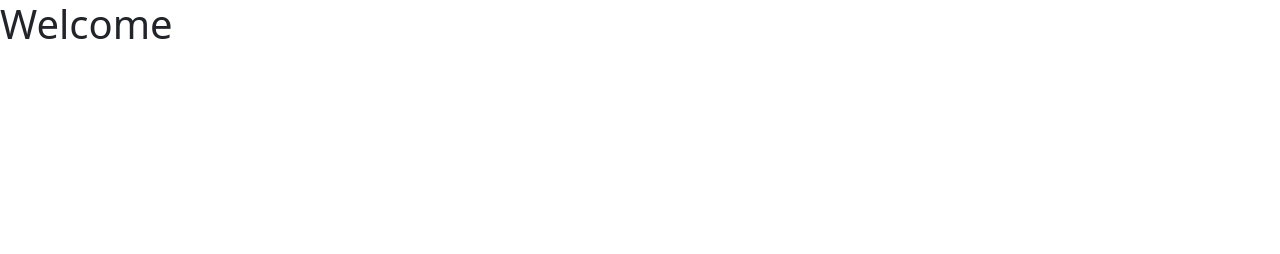
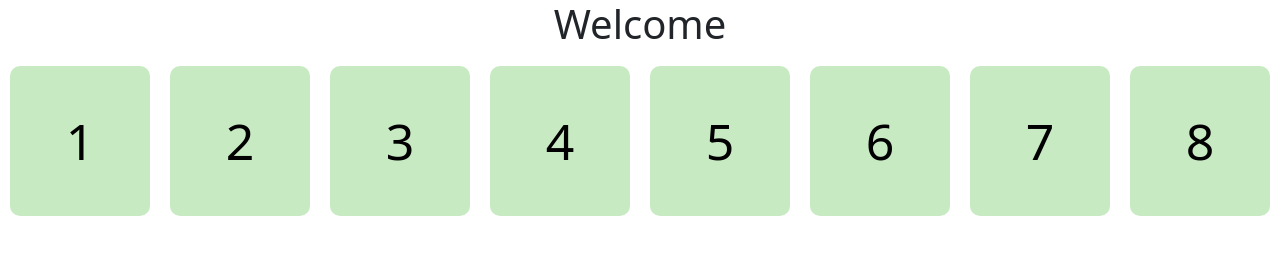
Before and after one commit to TomatoCakePasta/ReceptionSystem, a plain HTML site: page index.html in a window 1280 px wide. Drawn offline with nearby package versions, Linux system fonts and the light colour scheme.

Commit message:
受付タッチパネルの作成

```diff
--- a/index.html
+++ b/index.html
@@ -2,12 +2,66 @@
 <html lang="en">
 <head>
     <meta charset="UTF-8">
-    <meta name="viewport" content="width=device-width, initial-scale=1.0">
+    <meta name="viewport" content="width=device-width, initial-scale=1">
     <title>Reception</title>
     <link href="https://cdn.jsdelivr.net/npm/bootstrap@5.3.0/dist/css/bootstrap.min.css" rel="stylesheet" integrity="sha384-9ndCyUaIbzAi2FUVXJi0CjmCapSmO7SnpJef0486qhLnuZ2cdeRhO02iuK6FUUVM" crossorigin="anonymous">
 </head>
 <body>
-<h1>Welcome</h1>
+    <div class="flex center">
+        <h1 class="">Welcome</h1>
+    </div>
+    <div class="select-ui">
+        <input class="select-ui" name="card-touch" id="1" class="btn-primary" type="checkbox" onclick="handleEntryExit(1)"><label for="1">1</label>
+        <input class="select-ui" name="card-touch" id="2" class="btn-primary" type="checkbox" onclick="handleEntryExit(2)"><label for="2">2</label>
+        <input class="select-ui" name="card-touch" id="3" class="btn-primary" type="checkbox" onclick="handleEntryExit(3)"><label for="3">3</label>
+        <input class="select-ui" name="card-touch" id="4" class="btn-primary" type="checkbox" onclick="handleEntryExit(4)"><label for="4">4</label>
+        <input class="select-ui" name="card-touch" id="5" class="btn-primary" type="checkbox" onclick="handleEntryExit(5)"><label for="5">5</label>
+        <input class="select-ui" name="card-touch" id="6" class="btn-primary" type="checkbox" onclick="handleEntryExit(6)"><label for="6">6</label>
+        <input class="select-ui" name="card-touch" id="7" class="btn-primary" type="checkbox" onclick="handleEntryExit(7)"><label for="7">7</label>
+        <input class="select-ui" name="card-touch" id="8" class="btn-primary" type="checkbox" onclick="handleEntryExit(8)"><label for="8">8</label>
+    </div>
     <script src="https://cdn.jsdelivr.net/npm/bootstrap@5.3.0/dist/js/bootstrap.bundle.min.js" integrity="sha384-geWF76RCwLtnZ8qwWowPQNguL3RmwHVBC9FhGdlKrxdiJJigb/j/68SIy3Te4Bkz" crossorigin="anonymous"></script>
+    <script src="main.js"></script>
 </body>
+<style>
+    .flex {
+        display: flex;
+    }
+    .center {
+        justify-content: center;
+        align-items: center;
+    }
+    .mw-25 {
+        max-width: 25%;
+    }
+
+    .select-ui{
+        display: flex;
+    }
+    .select-ui label {
+        width: 150px;
+        height: 150px;
+        background: #c8eac3;
+        color: #000;
+        padding: 10px;
+        margin: 10px;
+        box-sizing: border-box;
+        border-radius: 10px;
+        cursor: pointer;
+        font-size: 50px;
+
+        display: flex;
+        align-items: center;
+        justify-content: center;
+    }
+
+    .select-ui input:checked+label {
+        background-color: #1a720d;
+        color: #FFF;
+    }
+
+    .select-ui input {
+        display: none;
+    }
+</style>
 </html>
--- /dev/null
+++ b/main.js
@@ -0,0 +1,28 @@
+
+g_status = [0, 0, 0, 0, 0, 0, 0, 0, 0, 0];
+function handleEntryExit(id) {
+    // If g_status[i] is 0, set it to 1, and send http message
+    if (g_status[id] === 0) {
+        g_status[id] = 1;
+        console.log(`Entry detected for ID: ${id}`);
+        // Here you would send a http message to the IP
+        fetch(`http://your-ip-address/entry`, {
+            method: 'POST',
+            headers: {
+                'Content-Type': 'application/json'
+            },
+            body: JSON.stringify({ id: id, status: 'entry' })
+        });
+    } else {
+        g_status[id] = 0;
+        console.log(`Exit detected for ID: ${id}`);
+        // Here you would send a http message to the IP
+        fetch(`http://your-ip-address/exit`, {
+            method: 'POST',
+            headers: {
+                'Content-Type': 'application/json'
+            },
+            body: JSON.stringify({ id: id, status: 'exit' })
+        });
+    }
+}
```
